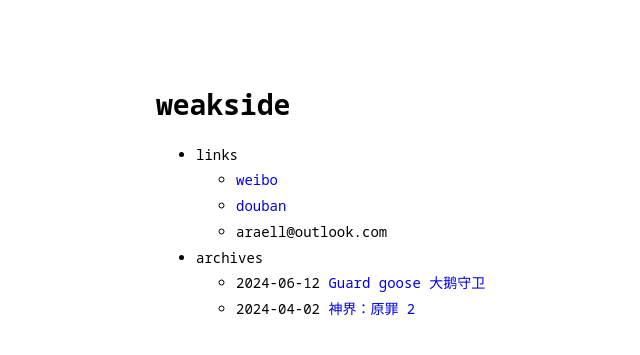
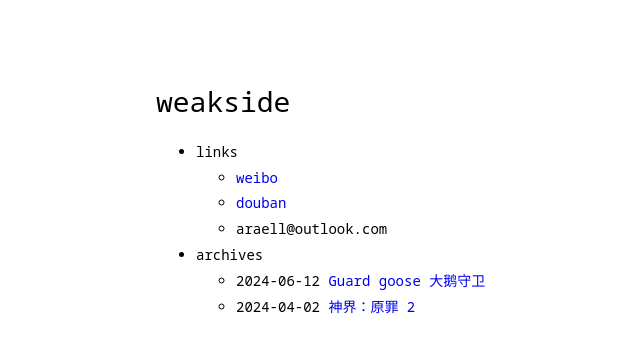
Before and after one commit to NOISEMOON/weakside, a Jekyll site: the page built from index.md, in a window 1280 px wide. Shown: the top 355 px of the page, without its empty margins (164-804 px from the left). Built offline with Jekyll 4.4.1, drawn with Linux system fonts in a browser that asks for light colours.

Commit message:
Update no-style-please.scss

```diff
--- a/_sass/no-style-please.scss
+++ b/_sass/no-style-please.scss
@@ -35,6 +35,7 @@ body {
   color: black;
   font-family: "Noto Sans Mono", monospace;
   font-size: 14px;
+  font-weight: 300;
   line-height: 1.5;
   margin: 0px;
   min-height: 100%;
@@ -44,7 +45,10 @@ a {
   text-decoration: none;
 }
 
-h2, h3, h4, h5 { margin-top: 3rem; }
+h1, h2, h3, h4, h5 {
+  font-weight: 300;
+  margin-top: 1rem;
+}
 
 hr { margin: 2rem 0; }
 
@@ -93,7 +97,7 @@ blockquote {
   padding: 1rem;
   margin: 5px auto; /* 居中对齐，适当的上下外边距 */
   width: 80%; /* 或者你希望的具体宽度，例如 50% 或 300px */
-  line-height: 1.2; /* 行高 */
+  line-height: 1.3; /* 行高 */
   white-space: normal; /* 确保文本在空格处换行 */
   overflow-wrap: break-word; /* 确保长单词也能换行 */
 }
```
